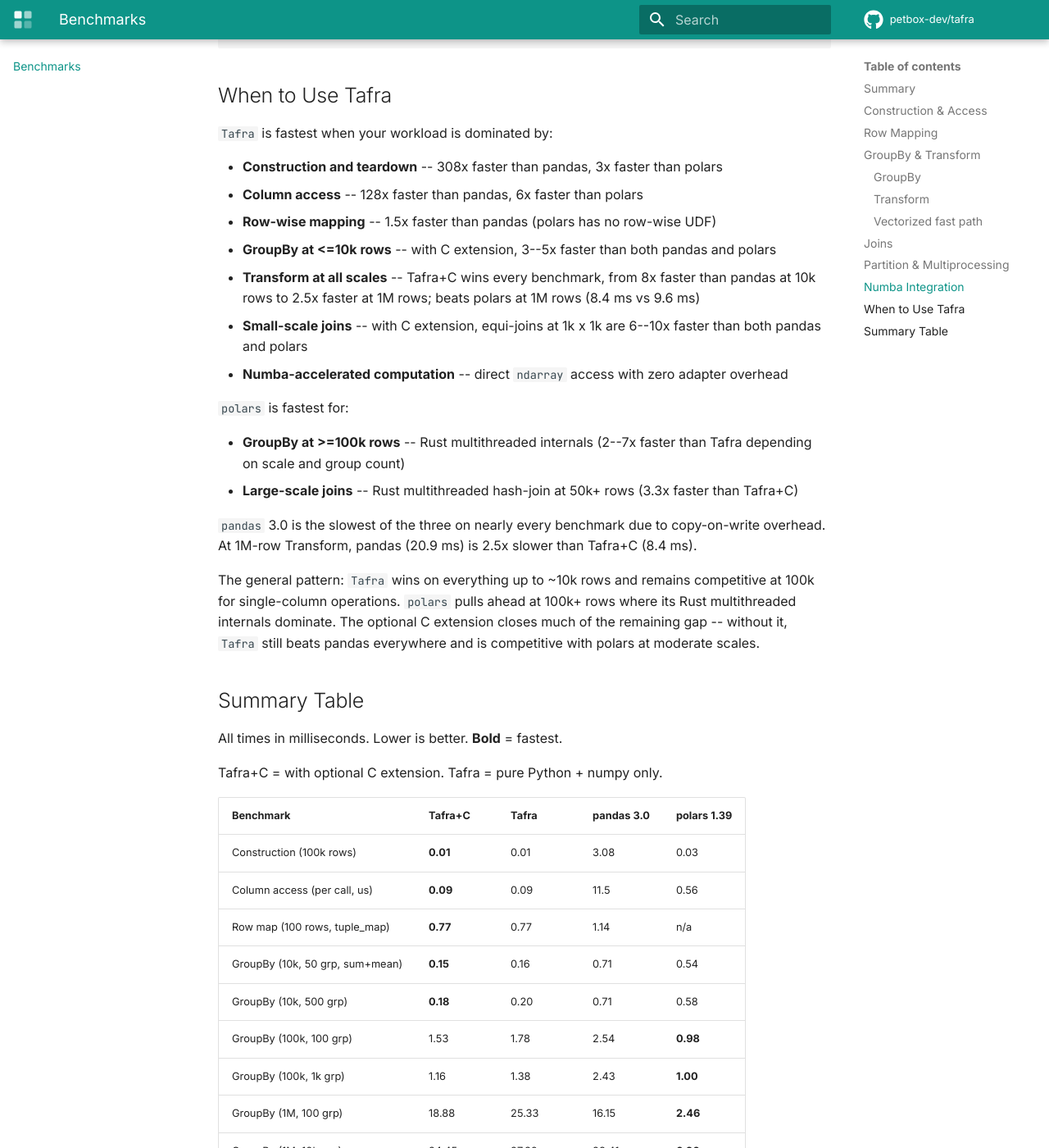
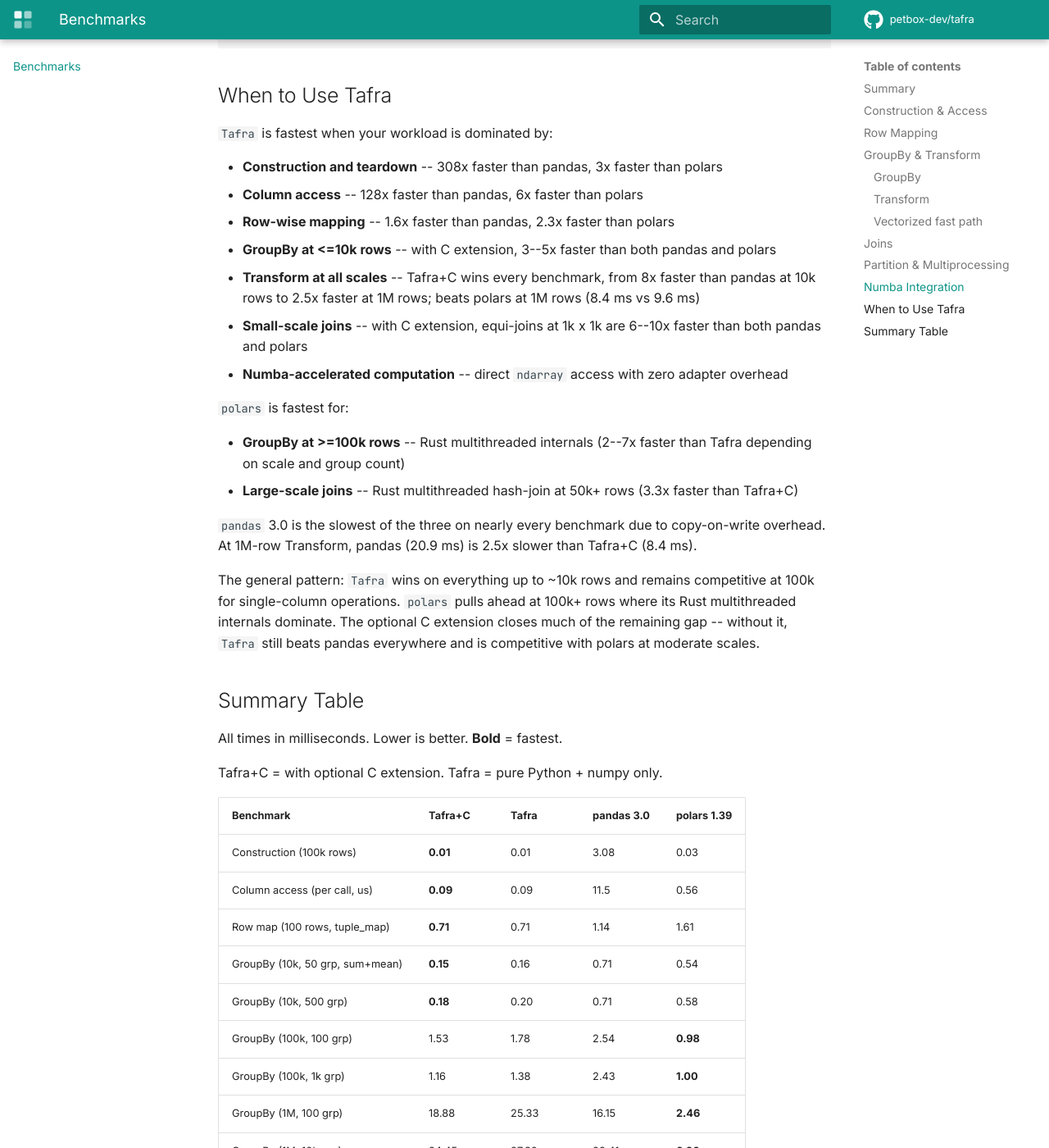
Before and after one commit to petbox-dev/tafra, an MkDocs documentation site: the page built from docs/benchmarks.md, in a window 1280 px wide and 1400 px high, scrolled down 8419 px. Shown: the whole window at 82% size. Built offline with MkDocs 1.6.1 and Material for MkDocs 9.7.7, drawn with Linux system fonts in a browser that asks for light colours; comment, search, counter and statistics services are not loaded; some of the changed text lies outside the part shown.

Commit message:
docs: add polars map_rows to row mapping benchmark
Polars map_rows is 2.3x slower than tafra's tuple_map (1.61 ms vs 0.71 ms).

Co-Authored-By: Claude Opus 4.6 (1M context) <noreply@anthropic.com>

````diff
--- a/docs/benchmarks.md
+++ b/docs/benchmarks.md
@@ -98,9 +98,9 @@ result = Tafra(tf.row_map(mapper))
 result = Tafra(tf.tuple_map(tuple_mapper))
 ```
 
-| Method | tafra | pandas 3.0 |
-|---|---|---|
-| tuple_map / itertuples | **0.77 ms** | 1.14 ms (1.5x) |
+| Method | tafra | pandas 3.0 | polars |
+|---|---|---|---|
+| tuple_map / itertuples / map_rows | **0.71 ms** | 1.14 ms (1.6x) | 1.61 ms (2.3x) |
 
 
 ## GroupBy & Transform
@@ -529,8 +529,7 @@ result = ndarray_map(tf['qi'], tf['Di'], tf['bi'], t)
 * **Construction and teardown** -- 308x faster than pandas, 3x faster
   than polars
 * **Column access** -- 128x faster than pandas, 6x faster than polars
-* **Row-wise mapping** -- 1.5x faster than pandas (polars has no
-  row-wise UDF)
+* **Row-wise mapping** -- 1.6x faster than pandas, 2.3x faster than polars
 * **GroupBy at <=10k rows** -- with C extension, 3--5x faster
   than both pandas and polars
 * **Transform at all scales** -- Tafra+C wins every benchmark, from 8x
@@ -569,7 +568,7 @@ Tafra+C = with optional C extension. Tafra = pure Python + numpy only.
 |---|---|---|---|---|
 | Construction (100k rows) | **0.01** | 0.01 | 3.08 | 0.03 |
 | Column access (per call, us) | **0.09** | 0.09 | 11.5 | 0.56 |
-| Row map (100 rows, tuple_map) | **0.77** | 0.77 | 1.14 | n/a |
+| Row map (100 rows, tuple_map) | **0.71** | 0.71 | 1.14 | 1.61 |
 | GroupBy (10k, 50 grp, sum+mean) | **0.15** | 0.16 | 0.71 | 0.54 |
 | GroupBy (10k, 500 grp) | **0.18** | 0.20 | 0.71 | 0.58 |
 | GroupBy (100k, 100 grp) | 1.53 | 1.78 | 2.54 | **0.98** |
--- a/docs/overrides/home.html
+++ b/docs/overrides/home.html
@@ -95,11 +95,15 @@
       <div class="chart-title">Row Map: 100 wells, tuple_map (ms)</div>
       <div class="chart-row">
         <span class="chart-label">tafra</span>
-        <div class="chart-bar-wrap"><div class="chart-bar fastest" style="width: 68%"></div><span class="chart-value">0.77</span></div>
+        <div class="chart-bar-wrap"><div class="chart-bar fastest" style="width: 44%"></div><span class="chart-value">0.71</span></div>
       </div>
       <div class="chart-row">
         <span class="chart-label">pandas</span>
-        <div class="chart-bar-wrap"><div class="chart-bar" style="width: 100%"></div><span class="chart-value">1.14</span></div>
+        <div class="chart-bar-wrap"><div class="chart-bar" style="width: 71%"></div><span class="chart-value">1.14</span></div>
+      </div>
+      <div class="chart-row">
+        <span class="chart-label">polars</span>
+        <div class="chart-bar-wrap"><div class="chart-bar" style="width: 100%"></div><span class="chart-value">1.61</span></div>
       </div>
     </div>
 
````
Also changed, not shown: 1 other file.
